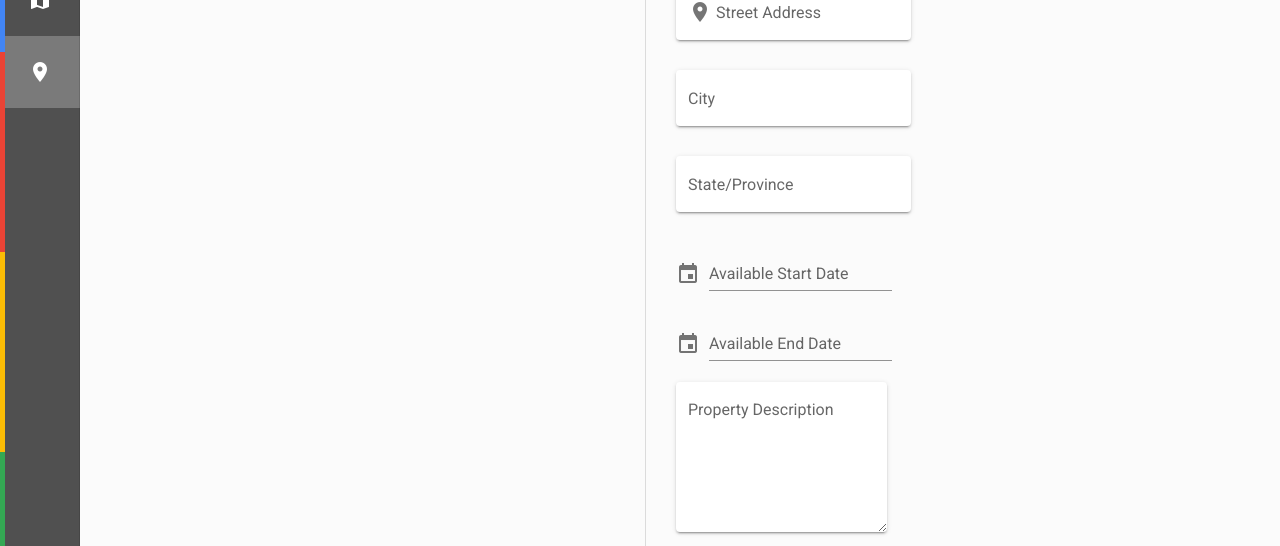
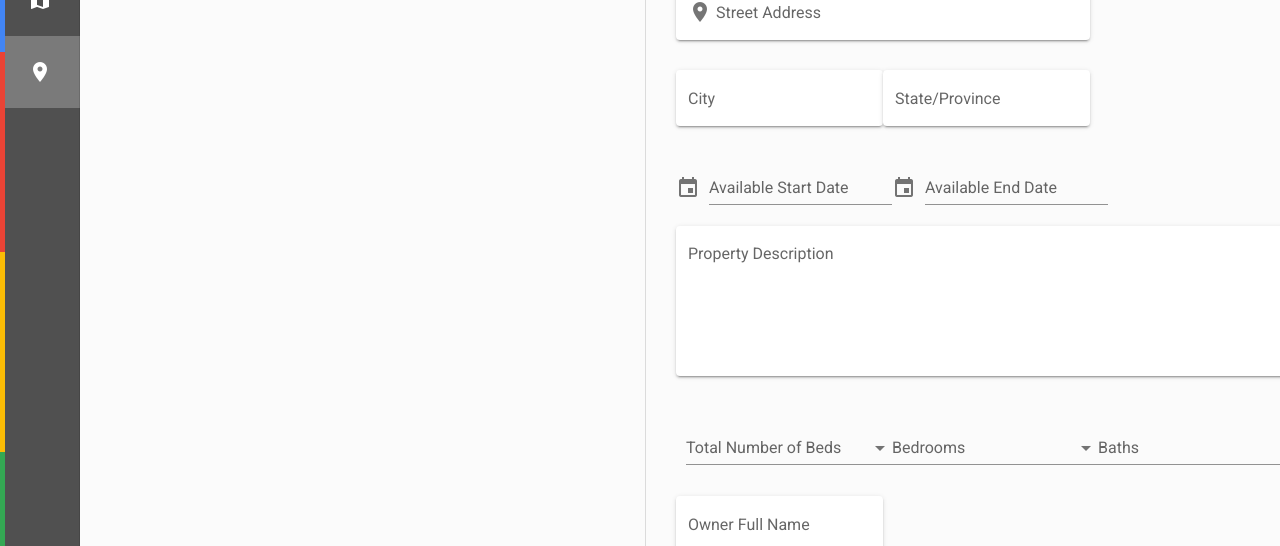
Before and after one commit to googleinterns/step94-2020-greloc, a Vue app in the folder vue-dash/: page /#/mylistings in a window 1280 px wide. Shown: the part 148-694 px from the top of the page. Built offline with nearby package versions, Linux system fonts and the light colour scheme.

Commit message:
Create edit listing/form component

```diff
--- a/vue-dash/src/components/sub-components/myListings-subpage/EditListing.vue
+++ b/vue-dash/src/components/sub-components/myListings-subpage/EditListing.vue
@@ -13,6 +13,7 @@
         prepend-inner-icon="mdi-map-marker"
         filled>
       </v-text-field>
+        <div class="location">
           <v-text-field class="listing-city-entry"
             solo
             label="City"
@@ -24,8 +25,9 @@
             filled>
           </v-text-field>
         </div>
+    </div>
     <!--Insert Image Components Here/Drag and Drop-->
-
+    <div class="dates">
       <div class="start-date">
         <v-menu
           ref="menu"
@@ -42,8 +44,8 @@
                 prepend-icon="event"
                 readonly
                 v-bind="attrs"
-              v-on="on"
-            ></v-text-field>
+                v-on="on">
+              </v-text-field>
             </template>
             <v-date-picker v-model="date" no-title scrollable>
               <v-spacer></v-spacer>
@@ -61,8 +63,7 @@
           :return-value.sync="date"
           transition="scale-transition"
           offset-y
-          min-width="290px"
-        >
+          min-width="290px">
             <template v-slot:activator="{ on, attrs }">
               <v-text-field
                 v-model="date"
@@ -70,8 +71,8 @@
                 prepend-icon="event"
                 readonly
                 v-bind="attrs"
-              v-on="on"
-            ></v-text-field>
+                v-on="on">
+              </v-text-field>
             </template>
             <v-date-picker v-model="date" no-title scrollable>
               <v-spacer></v-spacer>
@@ -80,48 +81,46 @@
             </v-date-picker>
         </v-menu>
       </div>
-
+    </div>
     <div class="description-entry">
       <v-textarea
         solo
         name="input-7-4"
-            label="Property Description"
-          ></v-textarea>
+        label="Property Description">
+      </v-textarea>
+        <div class="selectors">
           <v-select class="total-beds"
             :items="items"
-            label="Total Number of Beds"
-          ></v-select>
+            label="Total Number of Beds">
+          </v-select>
           <v-select class="total-bedrooms"
               :items="bedrooms"
-            label="Bedrooms"
-          ></v-select>
+              label="Bedrooms">
+          </v-select>
           <v-select class="total-baths"
             :items="baths"
-            label="Baths"
-          ></v-select>
+            label="Baths">
+          </v-select>
         </div>
-
+    </div>
     <div class="contact-entry">
       <v-text-field class="name-entry"
         solo
         label="Owner Full Name"
         filled>
       </v-text-field>
-
       <v-text-field class="email-entry"
         solo
         label="Contact Email"
         filled>
       </v-text-field>
-
       <v-text-field class="phone-number-entry"
         solo
         label="Contact Number"
         filled>
       </v-text-field>
     </div>
-
-
+    <v-btn class="submit-button" rounded color="primary" dark>Submit Listing</v-btn>
   </div>
 </template>
 
@@ -145,5 +144,29 @@ export default {
 </script>
 
 <style scoped>
+.listing-title-entry {
+  display: flex;
+  width: 500px;
+}
 
+.dates {
+  display: flex;
+  justify-content: space-evenly;
+}
+
+.location {
+  display: flex;
+  justify-content: space-evenly;
+}
+
+.selectors {
+  display: flex;
+  justify-content: space-evenly;
+  padding: 10px;
+}
+
+.submit-button {
+  display: flex;
+  justify-content: flex-end;
+}
 </style>
```
Lines whose indentation alone changed are shown as unchanged.
